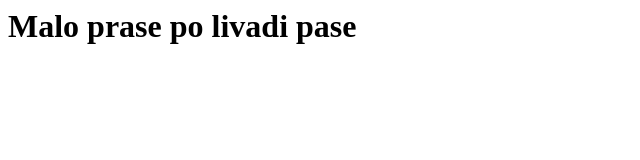
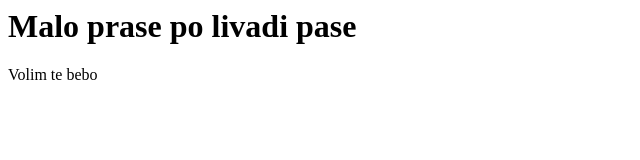
Before and after one commit to ItachiUchiha02/Emica, a plain HTML site: page stefaniemica.html in a window 1280 px wide. Shown: the full height of the page, 0-640 px from the left. Drawn offline with Linux system fonts and the light colour scheme.

Commit message:
git test 2

```diff
--- a/stefaniemica.html
+++ b/stefaniemica.html
@@ -7,5 +7,6 @@
 </head>
 <body>
     <h1>Malo prase po livadi pase</h1>
+    <p>Volim te bebo</p>
 </body>
 </html>
```
